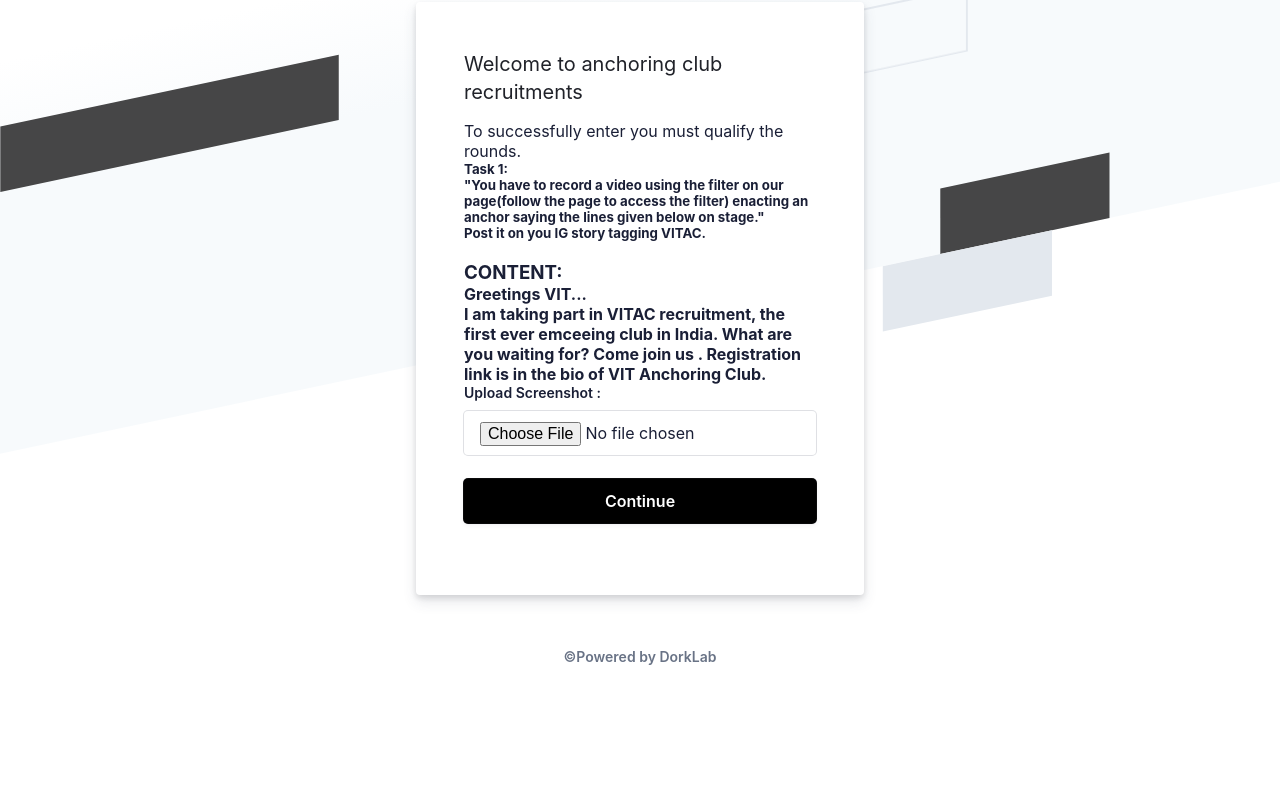
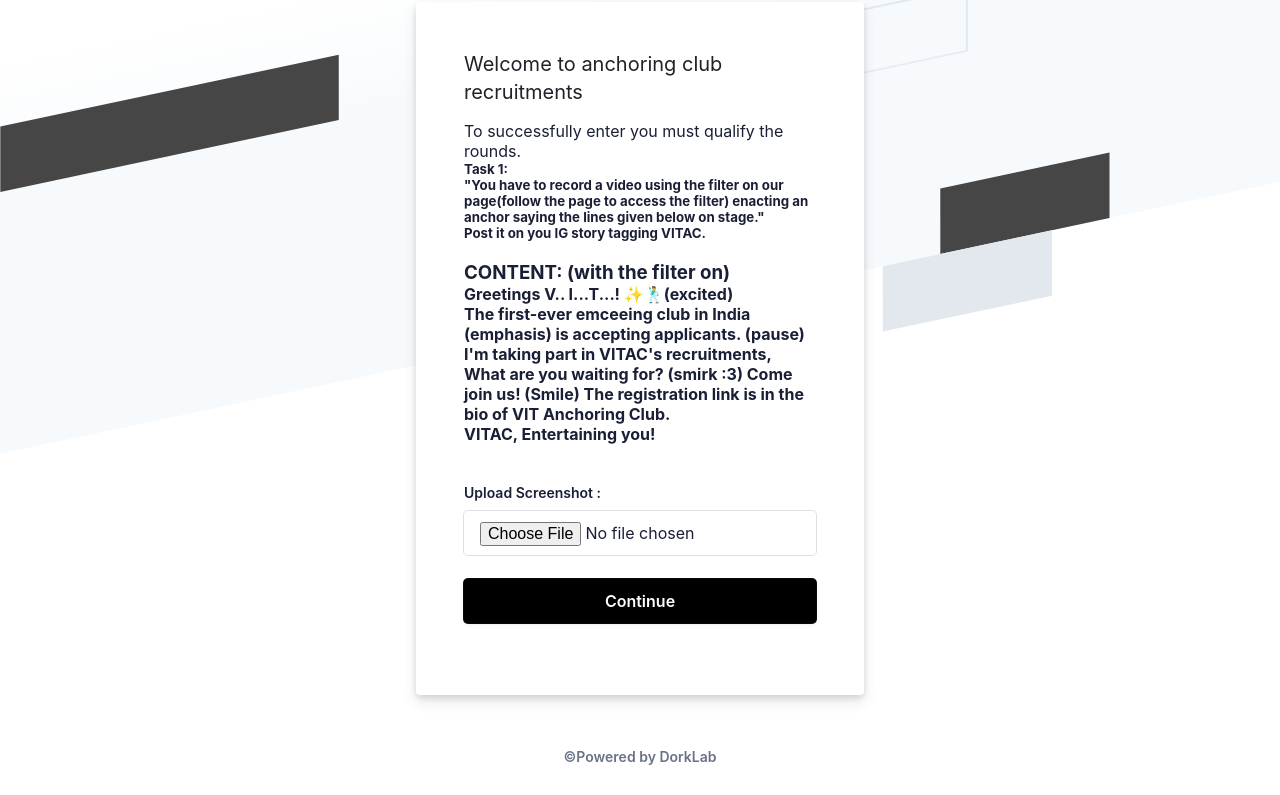
Before and after one commit to DorkLabTech/Anchoring-Round-1.0, a plain HTML site: page index.html in a window 1280 px wide. Shown: the part 133-928 px from the top of the page. Before the commit the page ends 828 px from the top, so only its background shows below. Drawn offline with Linux system fonts and the light colour scheme.

Commit message:
Update index.html

```diff
--- a/index.html
+++ b/index.html
@@ -53,10 +53,11 @@
                <h5> "You have to record a video using the filter on our page(follow the page to access the filter) enacting  an anchor saying the lines given below on stage."<h5>
                  <h5> Post it on you IG story tagging VITAC.</h5>
 <br>
-<h3>CONTENT:</h3>
-                 <h4>Greetings VIT...</h4>
-<h4>I am taking part in VITAC recruitment, the first ever emceeing club in India. What are you waiting for? Come join us . Registration link is in the bio of VIT Anchoring Club.</h4>
-
+                 <h3>CONTENT: (with the filter on)</h3>
+                 <h4>Greetings V.. I...T...! ✨🕺(excited)</h4>
+<h4>The first-ever emceeing club in India (emphasis) is accepting applicants. (pause) I'm taking part in VITAC's recruitments, What are you waiting for? (smirk :3) Come join us! (Smile) The registration link is in the bio of VIT Anchoring Club.</h4>
+                 <h4>VITAC, Entertaining you!</h4>
+                 <br><br>
               <form action="https://getform.io/f/e7567c4b-f4fa-4ecc-bd5a-2655b570b576" method="POST" enctype="multipart/form-data" id="stripe-login">
                   <div class="field padding-bottom--24">
                   <div class="grid--50-50">
```
